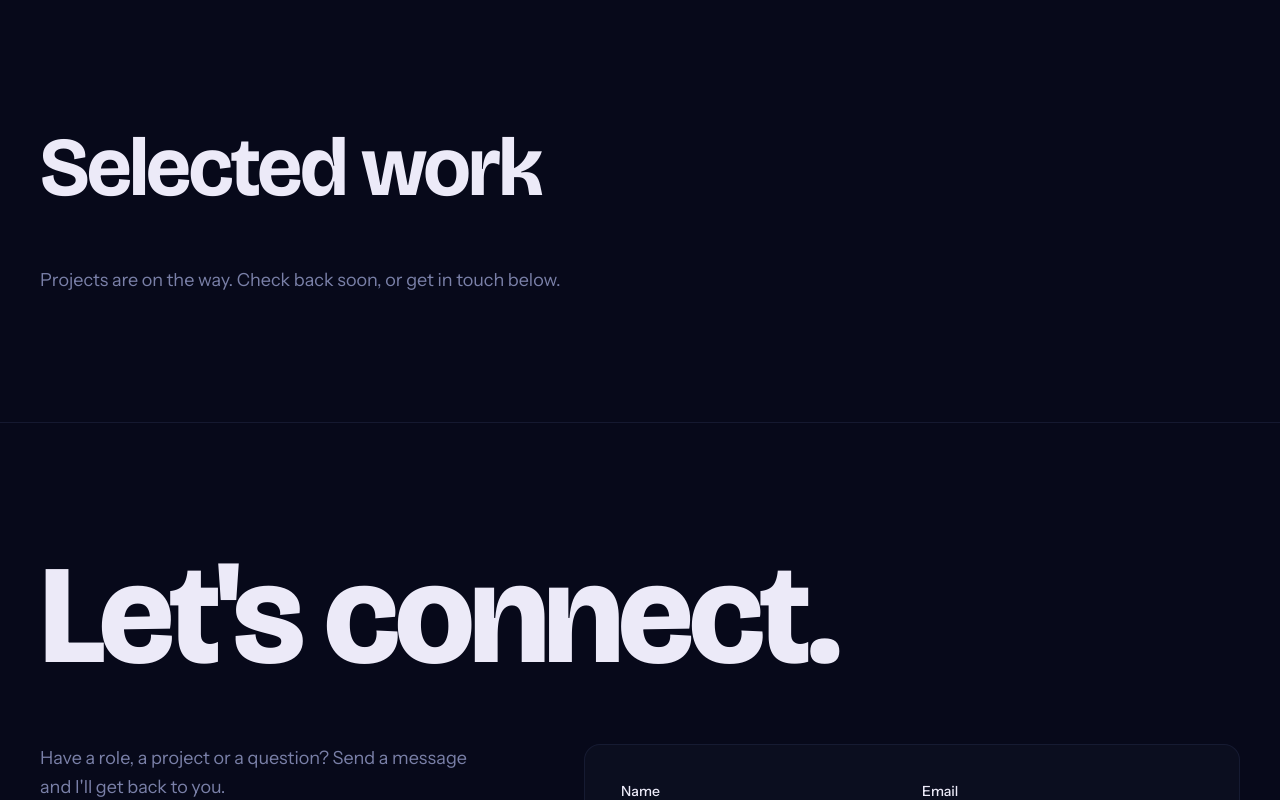
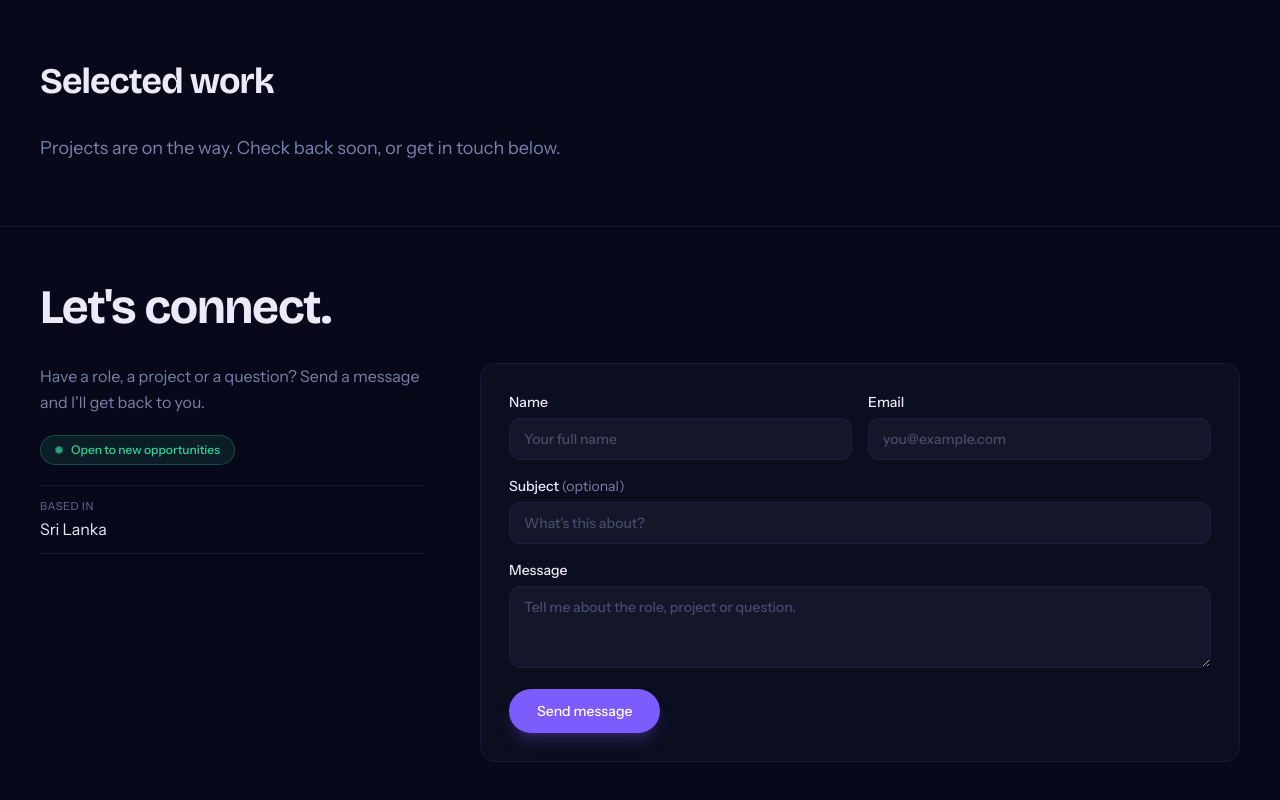
Before and after one commit to supun-builds/portfolio-UI, a Next.js app: page / in a window 1280 px wide. Shown: the part 820-1620 px from the top of the page. Built offline with nearby package versions, Linux system fonts and the light colour scheme; no server answers.

Commit message:
ui adjustments🍪🍽️

```diff
--- a/components/connect.tsx
+++ b/components/connect.tsx
@@ -4,9 +4,9 @@ import { GithubIcon, LinkedinIcon } from "./icons";
 
 function Row({ label, children }: { label: string; children: React.ReactNode }) {
   return (
-    <div className="border-t border-line/60 py-5">
-      <dt className="text-xs font-medium uppercase tracking-widest text-mute/70">{label}</dt>
-      <dd className="mt-1.5 text-base">{children}</dd>
+    <div className="border-t border-line/60 py-2.5 sm:py-3">
+      <dt className="text-[11px] font-medium uppercase tracking-wider text-mute/70">{label}</dt>
+      <dd className="mt-0.5 text-sm sm:text-base">{children}</dd>
     </div>
   );
 }
@@ -15,18 +15,18 @@ export function Connect({ profile }: { profile: Profile }) {
   const intro = profile.connectText || "Have a role, a project or a question? Send a message and I'll get back to you.";
   return (
     <section id="connect" className="border-t border-line/60">
-      <div className="mx-auto w-full max-w-[88rem] px-5 py-24 md:px-10 md:py-32">
-        <h2 className="font-display text-[clamp(3rem,11vw,9.5rem)] leading-[0.92] font-extrabold tracking-[-0.035em]">
+      <div className="mx-auto w-full max-w-[88rem] px-5 py-10 md:px-10 md:py-14">
+        <h2 className="font-display text-3xl sm:text-4xl md:text-5xl font-bold tracking-tight text-fog">
           Let&apos;s connect.
         </h2>
 
-        <div className="mt-16 grid gap-14 lg:grid-cols-[minmax(0,28rem)_1fr] lg:gap-24">
+        <div className="mt-8 grid items-start gap-8 lg:grid-cols-[minmax(0,24rem)_1fr] lg:gap-14">
           {/* Left column */}
-          <div className="space-y-8">
-            <p className="max-w-[44ch] text-lg leading-relaxed text-mute">{intro}</p>
+          <div className="space-y-4 md:space-y-5">
+            <p className="max-w-[44ch] text-sm sm:text-base leading-relaxed text-mute">{intro}</p>
 
             {profile.openToWork && (
-              <p className="inline-flex items-center gap-2.5 rounded-full border border-emerald/25 bg-emerald/10 px-4 py-2 text-sm text-emerald">
+              <p className="inline-flex items-center gap-2 rounded-full border border-emerald/25 bg-emerald/10 px-3.5 py-1.5 text-xs font-medium text-emerald">
                 <span className="pulse-dot size-2 rounded-full bg-emerald" aria-hidden="true" />
                 Open to new opportunities
               </p>
@@ -50,16 +50,16 @@ export function Connect({ profile }: { profile: Profile }) {
               {profile.location && <Row label="Based in">{profile.location}</Row>}
             </dl>
 
-            <div className="flex gap-3">
+            <div className="flex gap-2.5">
               {profile.githubUrl && (
                 <a
                   href={profile.githubUrl}
                   target="_blank"
                   rel="noopener noreferrer"
                   aria-label="GitHub profile"
-                  className="flex size-11 items-center justify-center rounded-full border border-line/70 bg-panel text-mute transition hover:border-violet/50 hover:bg-raise hover:text-fog"
+                  className="flex size-10 items-center justify-center rounded-full border border-line/70 bg-panel text-mute transition hover:border-violet/50 hover:bg-raise hover:text-fog"
                 >
-                  <GithubIcon className="size-5" />
+                  <GithubIcon className="size-4" />
                 </a>
               )}
               {profile.linkedinUrl && (
@@ -68,9 +68,9 @@ export function Connect({ profile }: { profile: Profile }) {
                   target="_blank"
                   rel="noopener noreferrer"
                   aria-label="LinkedIn profile"
-                  className="flex size-11 items-center justify-center rounded-full border border-line/70 bg-panel text-mute transition hover:border-violet/50 hover:bg-raise hover:text-fog"
+                  className="flex size-10 items-center justify-center rounded-full border border-line/70 bg-panel text-mute transition hover:border-violet/50 hover:bg-raise hover:text-fog"
                 >
-                  <LinkedinIcon className="size-5" />
+                  <LinkedinIcon className="size-4" />
                 </a>
               )}
             </div>
--- a/components/contact-form.tsx
+++ b/components/contact-form.tsx
@@ -4,7 +4,7 @@ import { useState } from "react";
 import { API_URL } from "@/lib/api";
 
 const field =
-  "w-full rounded-xl border border-line/70 bg-panel px-4 py-3.5 text-base text-fog placeholder:text-mute/50 transition-all hover:border-mute/40 focus-visible:border-violet focus-visible:outline-none focus-visible:ring-2 focus-visible:ring-violet/20";
+  "w-full rounded-xl border border-line/70 bg-panel px-3.5 py-2.5 text-sm text-fog placeholder:text-mute/50 transition-all hover:border-mute/40 focus-visible:border-violet focus-visible:outline-none focus-visible:ring-2 focus-visible:ring-violet/20";
 
 export function ContactForm() {
   const [state, setState] = useState<"idle" | "sending" | "sent">("idle");
@@ -36,18 +36,18 @@ export function ContactForm() {
 
   if (state === "sent") {
     return (
-      <div role="status" className="rounded-2xl border border-emerald/25 bg-emerald/5 p-10">
-        <div className="mb-4 flex size-12 items-center justify-center rounded-full bg-emerald/15">
-          <svg viewBox="0 0 24 24" fill="none" stroke="currentColor" strokeWidth={2} strokeLinecap="round" strokeLinejoin="round" className="size-6 text-emerald" aria-hidden="true">
+      <div role="status" className="rounded-2xl border border-emerald/25 bg-emerald/5 p-8">
+        <div className="mb-3 flex size-10 items-center justify-center rounded-full bg-emerald/15">
+          <svg viewBox="0 0 24 24" fill="none" stroke="currentColor" strokeWidth={2} strokeLinecap="round" strokeLinejoin="round" className="size-5 text-emerald" aria-hidden="true">
             <path d="M20 6 9 17l-5-5" />
           </svg>
         </div>
-        <p className="font-display text-3xl font-bold tracking-tight">Message sent.</p>
-        <p className="mt-3 text-mute">Thanks for reaching out. I&apos;ll reply to {sentTo} soon.</p>
+        <p className="font-display text-2xl font-bold tracking-tight">Message sent.</p>
+        <p className="mt-2 text-sm text-mute">Thanks for reaching out. I&apos;ll reply to {sentTo} soon.</p>
         <button
           type="button"
           onClick={() => setState("idle")}
-          className="mt-6 inline-flex items-center gap-2 text-sm font-medium text-violet-soft transition hover:text-fog"
+          className="mt-5 inline-flex items-center gap-2 text-sm font-medium text-violet-soft transition hover:text-fog"
         >
           ← Send another message
         </button>
@@ -56,38 +56,38 @@ export function ContactForm() {
   }
 
   return (
-    <form onSubmit={submit} className="space-y-5 rounded-2xl border border-line/60 bg-panel/40 p-7 md:p-9" noValidate={false}>
-      <div className="grid gap-5 sm:grid-cols-2">
-        <label className="block space-y-2 text-sm font-medium">
+    <form onSubmit={submit} className="space-y-4 rounded-2xl border border-line/60 bg-panel/40 p-5 sm:p-6 md:p-7" noValidate={false}>
+      <div className="grid gap-4 sm:grid-cols-2">
+        <label className="block text-xs sm:text-sm font-medium">
           Name
-          <input name="name" required maxLength={100} autoComplete="name" placeholder="Your full name" className={`${field} mt-2`} />
+          <input name="name" required maxLength={100} autoComplete="name" placeholder="Your full name" className={`${field} mt-1.5`} />
         </label>
-        <label className="block space-y-2 text-sm font-medium">
+        <label className="block text-xs sm:text-sm font-medium">
           Email
-          <input name="email" type="email" required maxLength={200} autoComplete="email" placeholder="you@example.com" className={`${field} mt-2`} />
+          <input name="email" type="email" required maxLength={200} autoComplete="email" placeholder="you@example.com" className={`${field} mt-1.5`} />
         </label>
       </div>
-      <label className="block text-sm font-medium">
+      <label className="block text-xs sm:text-sm font-medium">
         Subject <span className="font-normal text-mute">(optional)</span>
-        <input name="subject" maxLength={150} placeholder="What's this about?" className={`${field} mt-2`} />
+        <input name="subject" maxLength={150} placeholder="What's this about?" className={`${field} mt-1.5`} />
       </label>
-      <label className="block text-sm font-medium">
+      <label className="block text-xs sm:text-sm font-medium">
         Message
         <textarea
           name="message"
           required
           minLength={5}
           maxLength={4000}
-          rows={6}
+          rows={3}
           placeholder="Tell me about the role, project or question."
-          className={`${field} mt-2 resize-y`}
+          className={`${field} mt-1.5 resize-y`}
         />
       </label>
       {/* Honeypot: hidden from people, bots fill it in */}
       <input name="website" tabIndex={-1} autoComplete="off" aria-hidden="true" className="absolute -left-[9999px] h-0 w-0 opacity-0" />
 
       {error && (
-        <p role="alert" className="flex items-center gap-2 rounded-xl border border-amber/20 bg-amber/10 px-4 py-3 text-sm text-amber">
+        <p role="alert" className="flex items-center gap-2 rounded-xl border border-amber/20 bg-amber/10 px-4 py-2.5 text-xs sm:text-sm text-amber">
           <span aria-hidden="true">⚠</span> {error}
         </p>
       )}
@@ -95,7 +95,7 @@ export function ContactForm() {
       <button
         type="submit"
         disabled={state === "sending"}
-        className="inline-flex h-12 items-center gap-2 rounded-full bg-violet px-8 font-medium text-white shadow-lg shadow-violet/25 transition hover:brightness-110 hover:-translate-y-0.5 disabled:opacity-60 disabled:translate-y-0 active:translate-y-0"
+        className="inline-flex h-11 items-center gap-2 rounded-full bg-violet px-7 text-sm font-medium text-white shadow-lg shadow-violet/25 transition hover:brightness-110 hover:-translate-y-0.5 disabled:opacity-60 disabled:translate-y-0 active:translate-y-0"
       >
         {state === "sending" ? (
           <>
--- a/components/section-title.tsx
+++ b/components/section-title.tsx
@@ -1,9 +1,9 @@
 export function SectionTitle({ title, count }: { title: string; count?: number }) {
   return (
-    <h2 className="font-display text-[clamp(2.25rem,6.5vw,5.5rem)] leading-none font-bold tracking-[-0.03em]">
+    <h2 className="font-display text-3xl sm:text-4xl font-bold tracking-tight text-fog">
       {title}
       {!!count && (
-        <span className="ml-3 inline-flex size-8 items-center justify-center rounded-full bg-violet/15 align-top font-sans text-sm font-semibold tracking-normal text-violet-soft border border-violet/20">
+        <span className="ml-3 inline-flex size-7 items-center justify-center rounded-full bg-violet/15 align-middle font-sans text-xs font-semibold tracking-normal text-violet-soft border border-violet/20">
           {count}
         </span>
       )}
--- a/components/work-index.tsx
+++ b/components/work-index.tsx
@@ -27,23 +27,13 @@ function ProjectCard({ p }: { p: Project }) {
     <article className="group relative flex flex-col overflow-hidden rounded-2xl border border-line/70 bg-panel transition-all duration-300 hover:border-violet/40 hover:shadow-2xl hover:shadow-violet/10 hover:-translate-y-1">
 
       {/* ── Screenshot area ───────────────────────────── */}
-      <div className="relative aspect-[16/9] w-full overflow-hidden border-b border-line/60 bg-raise">
-
-        {/* Browser chrome bar */}
-        <div className="absolute inset-x-0 top-0 z-10 flex items-center gap-1.5 bg-raise/90 px-3 py-2 backdrop-blur-sm">
-          <span className="size-2 rounded-full bg-line" />
-          <span className="size-2 rounded-full bg-line" />
-          <span className="size-2 rounded-full bg-line" />
-          <span className="ml-2 flex-1 truncate rounded-full bg-line/50 px-2.5 py-0.5 text-[10px] text-mute">
-            {p.liveUrl || `/${p.title.toLowerCase().replace(/\s+/g, "-")}`}
+      <div className="relative aspect-[4/3] w-full overflow-hidden border-b border-line/60 bg-raise">
+        {/* Image counter (if multiple) */}
+        {hasMultiple && (
+          <span className="absolute right-3 top-3 z-10 rounded-full bg-ink/75 px-2.5 py-0.5 text-[11px] font-medium text-mute backdrop-blur-md">
+            {shot + 1} / {p.images.length}
           </span>
-          {/* Image counter */}
-          {hasMultiple && (
-            <span className="shrink-0 rounded-full bg-line/60 px-2 py-0.5 text-[10px] text-mute">
-              {shot + 1} / {p.images.length}
-            </span>
-          )}
-        </div>
+        )}
 
         {/* Image */}
         {img ? (
@@ -114,19 +104,19 @@ function ProjectCard({ p }: { p: Project }) {
 
         {/* Featured badge */}
         {p.featured && (
-          <span className="absolute right-3 top-10 z-10 inline-flex items-center rounded-full bg-amber/20 border border-amber/30 px-2.5 py-0.5 text-xs font-medium text-amber backdrop-blur-sm">
+          <span className="absolute left-3 top-3 z-10 inline-flex items-center rounded-full bg-amber/20 border border-amber/30 px-2.5 py-0.5 text-xs font-medium text-amber backdrop-blur-sm">
             Featured
           </span>
         )}
       </div>
 
       {/* ── Card content ──────────────────────────────── */}
-      <div className="flex flex-1 flex-col gap-4 p-5 md:p-6">
+      <div className="flex flex-1 flex-col gap-3.5 p-4 sm:p-5">
         <div>
-          <h3 className="font-display text-xl font-bold tracking-tight text-fog md:text-2xl">
+          <h3 className="font-display text-lg font-bold tracking-tight text-fog md:text-xl">
             {p.title}
           </h3>
-          <p className="mt-2 text-sm leading-relaxed text-mute line-clamp-3">
+          <p className="mt-1.5 text-xs sm:text-sm leading-relaxed text-mute line-clamp-2">
             {p.description}
           </p>
         </div>
--- a/components/work.tsx
+++ b/components/work.tsx
@@ -5,8 +5,8 @@ import { WorkIndex } from "./work-index";
 export function Work({ projects }: { projects: Project[] }) {
   return (
     <section id="work" className="border-t border-line/60">
-      <div className="mx-auto w-full max-w-[88rem] px-5 py-24 md:px-10 md:py-32">
-        <div className="mb-14">
+      <div className="mx-auto w-full max-w-[88rem] px-5 py-10 md:px-10 md:py-16">
+        <div className="mb-8">
           <SectionTitle title="Selected work" count={projects.length} />
         </div>
         {projects.length ? (
```
